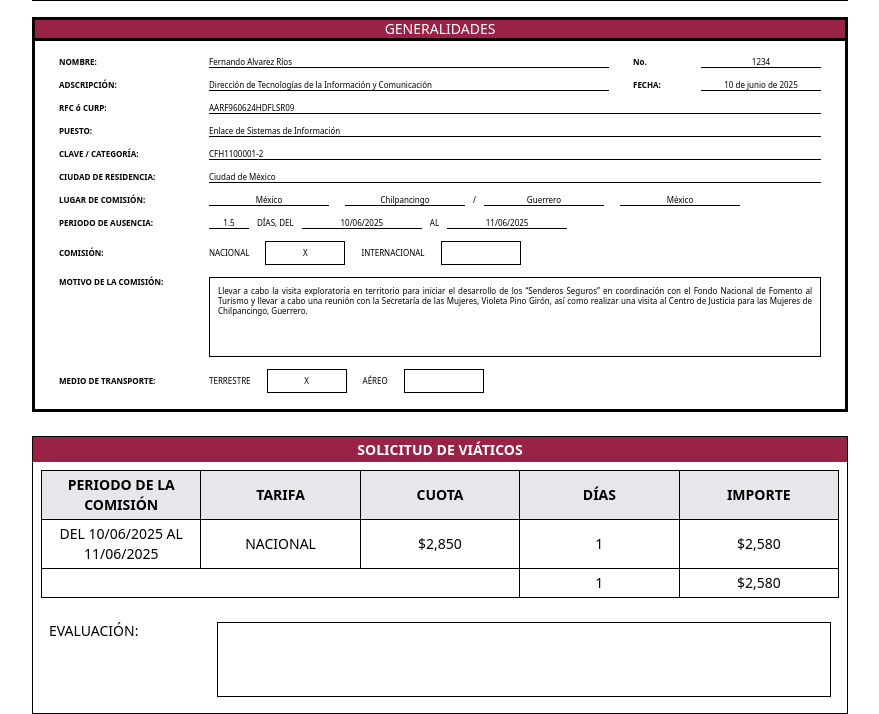
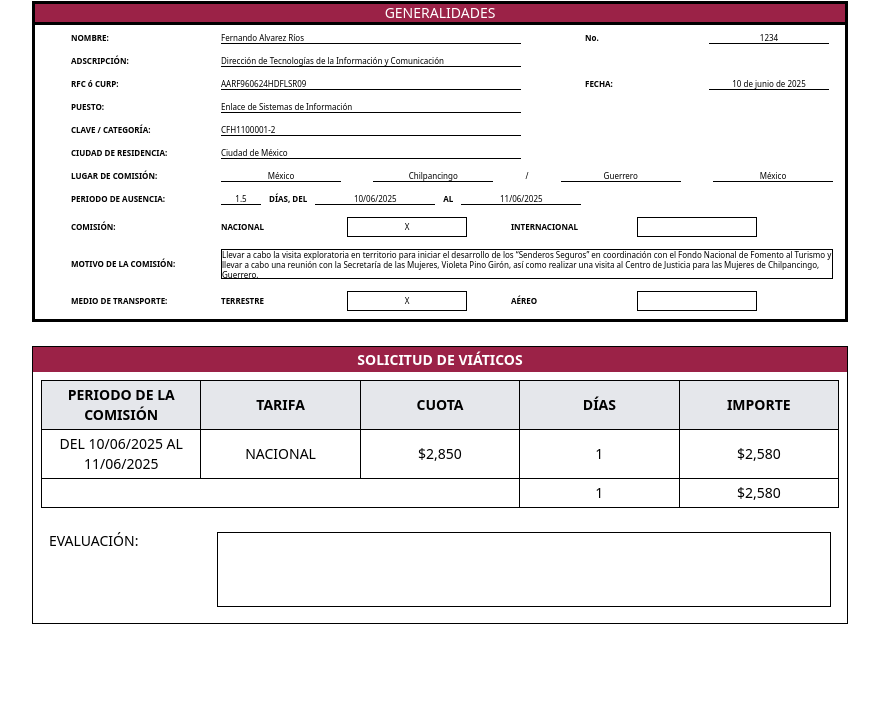
Before and after one commit to JoeAH98221/SDLM-Template-V1, a website: page index.html in a window 1280 px wide. Shown: the part 96-810 px from the top of the page, without its empty margins (200-1079 px from the left). Drawn offline with Linux system fonts and the light colour scheme.

Commit message:
feat: ae actualizo el html

```diff
--- a/index.html
+++ b/index.html
@@ -11,7 +11,7 @@
 <body class="notosans-black m-0 p-0">
     <main class="w-[816px] mx-auto text-black text-[14px] leading-tight print-area">
         <!-- Encabezado -->
-        <header class="py-4 flex items-center justify-between border-b border-black">
+        <header class="py-2 flex items-center justify-between border-b border-black">
             <img src="src/img/Logotipo.jpg" alt="Logo" class="h-16 w-auto" />
             <h1 class="text-xl font-bold text-center flex-1">
                 FORMATO ÚNICO DE COMISIÓN
@@ -26,66 +26,68 @@
                 GENERALIDADES
             </div>
 
-            <div class="px-6 py-4 space-y-3 text-size-small">
+            <div class="px-3 py-2 ml-6 space-y-3 text-size-small">
                 <!-- NOMBRE + No. + 1234 -->
                 <div class="flex items-center">
                     <div class="w-[150px] font-semibold">NOMBRE:</div>
-                    <div class="flex-1 border-b border-black">Fernando Alvarez Ríos</div>
-                    <div class="w-[60px] text-left ml-6 font-semibold">No.</div>
-                    <div class="w-[120px] border-b border-black text-center ml-2">1234</div>
+                    <div class="w-[300px] border-b border-black">Fernando Alvarez Ríos</div>
+                    <div class="w-[60px] text-left mx-16 font-semibold">No.</div>
+                    <div class="w-[120px] border-b border-black text-center">1234</div>
                 </div>
 
                 <!-- ADSCRIPCIÓN -->
                 <div class="flex items-center">
                     <div class="w-[150px] font-semibold">ADSCRIPCIÓN:</div>
-                    <div class="flex-1 border-b border-black">
+                    <div class="w-[300px] border-b border-black">
                         Dirección de Tecnologías de la Información y Comunicación
                     </div>
-                    <div class="w-[60px] text-left ml-6 font-semibold">FECHA:</div>
-                    <div class="w-[120px] border-b border-black text-center ml-2">10 de junio de 2025</div>
                 </div>
 
                 <!-- RFC ó CURP + FECHA -->
                 <div class="flex items-center">
                     <div class="w-[150px] font-semibold">RFC ó CURP:</div>
-                    <div class="flex-1 border-b border-black">AARF960624HDFLSR09</div>
+                    <div class="w-[300px] border-b border-black">AARF960624HDFLSR09</div>
+                    <div class="w-[60px] text-left mx-16 font-semibold">FECHA:</div>
+                    <div class="w-[120px] border-b border-black text-center">10 de junio de 2025</div>
                 </div>
 
                 <!-- PUESTO -->
                 <div class="flex items-center">
                     <div class="w-[150px] font-semibold">PUESTO:</div>
-                    <div class="flex-1 border-b border-black">Enlace de Sistemas de Información</div>
+                    <div class="w-[300px] border-b border-black">Enlace de Sistemas de Información</div>
                 </div>
 
                 <!-- CLAVE / CATEGORÍA -->
                 <div class="flex items-center">
                     <div class="w-[150px] font-semibold">CLAVE / CATEGORÍA:</div>
-                    <div class="flex-1 border-b border-black">CFH1100001-2</div>
+                    <div class="w-[300px] border-b border-black">CFH1100001-2</div>
                 </div>
 
                 <!-- CIUDAD DE RESIDENCIA -->
                 <div class="flex items-center">
                     <div class="w-[150px] font-semibold">CIUDAD DE RESIDENCIA:</div>
-                    <div class="flex-1 border-b border-black">Ciudad de México</div>
+                    <div class="w-[300px] border-b border-black">Ciudad de México</div>
                 </div>
 
                 <!-- LUGAR DE COMISIÓN -->
-                <div class="flex items-center flex-wrap">
+                <div class="flex items-center">
                     <div class="w-[150px] font-semibold">LUGAR DE COMISIÓN:</div>
-                    <div class="w-[120px] border-b border-black text-center">México</div>
-                    <div class="w-[120px] border-b border-black text-center ml-4">Chilpancingo</div>
-                    <div class="mx-2">/</div>
-                    <div class="w-[120px] border-b border-black text-center">Guerrero</div>
-                    <div class="w-[120px] border-b border-black text-center ml-4">México</div>
+                    <div class="flex flex-1 justify-between">
+                        <div class="w-[120px] border-b border-black text-center">México</div>
+                        <div class="w-[120px] border-b border-black text-center">Chilpancingo</div>
+                        <div class="text-center">/</div>
+                        <div class="w-[120px] border-b border-black text-center">Guerrero</div>
+                        <div class="w-[120px] border-b border-black text-center">México</div>
+                    </div>
                 </div>
 
                 <!-- PERIODO DE AUSENCIA -->
                 <div class="flex items-center">
                     <div class="w-[150px] font-semibold">PERIODO DE AUSENCIA:</div>
                     <div class="w-[40px] border-b border-black text-center">1.5</div>
-                    <div class="mx-2">DÍAS, DEL</div>
+                    <div class="mx-2 font-semibold">DÍAS, DEL</div>
                     <div class="w-[120px] border-b border-black text-center">10/06/2025</div>
-                    <div class="mx-2">AL</div>
+                    <div class="mx-2 font-semibold">AL</div>
                     <div class="w-[120px] border-b border-black text-center">11/06/2025</div>
                 </div>
 
@@ -93,17 +95,17 @@
                 <div class="flex items-center">
                     <div class="w-[150px] font-semibold">COMISIÓN:</div>
                     <div class="flex-1 flex items-center">
-                        <span>NACIONAL</span>
-                        <div class="w-[80px] h-6 border border-black mx-4 flex items-center justify-center">X</div>
-                        <span>INTERNACIONAL</span>
-                        <div class="w-[80px] h-6 border border-black mx-4"></div>
+                        <span class="w-[110px] font-semibold">NACIONAL</span>
+                        <div class="w-[120px] h-5 border border-black mx-4 flex items-center justify-center">X</div>
+                        <span class="w-[110px] font-semibold ml-7">INTERNACIONAL</span>
+                        <div class="w-[120px] h-5 border border-black mx-4 flex items-center justify-center"></div>
                     </div>
                 </div>
 
                 <!-- MOTIVO DE LA COMISIÓN -->
-                <div class="flex items-start">
+                <div class="flex items-center">
                     <div class="w-[150px] font-semibold">MOTIVO DE LA COMISIÓN:</div>
-                    <div class="flex-1 border border-black p-2 h-[80px] text-justify">
+                    <div class="flex-1 border border-black h-[30px] text-left">
                         Llevar a cabo la visita exploratoria en territorio para iniciar el desarrollo de
                         los “Senderos Seguros” en coordinación con el Fondo Nacional de Fomento al
                         Turismo y llevar a cabo una reunión con la Secretaría de las Mujeres, Violeta
@@ -116,10 +118,10 @@
                 <div class="flex items-center">
                     <div class="w-[150px] font-semibold">MEDIO DE TRANSPORTE:</div>
                     <div class="flex-1 flex items-center">
-                        <span>TERRESTRE</span>
-                        <div class="w-[80px] h-6 border border-black mx-4 flex items-center justify-center">X</div>
-                        <span>AÉREO</span>
-                        <div class="w-[80px] h-6 border border-black mx-4"></div>
+                        <span class="w-[110px] font-semibold">TERRESTRE</span>
+                        <div class="w-[120px] h-5 border border-black mx-4 flex items-center justify-center">X</div>
+                        <span class="w-[110px] font-semibold ml-7">AÉREO</span>
+                        <div class="w-[120px] h-5 border border-black mx-4 flex items-center justify-center"></div>
                     </div>
                 </div>
             </div>
```
Also changed, not shown: src/css/output.css.
